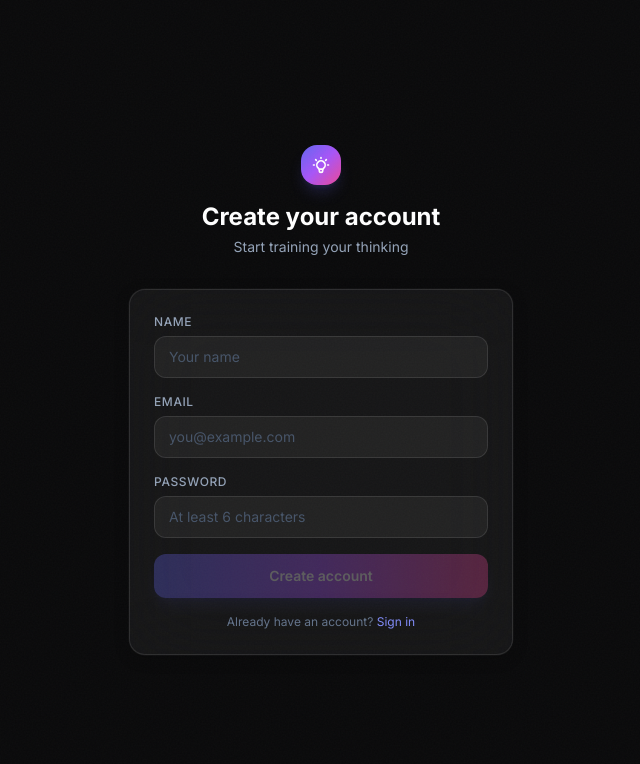
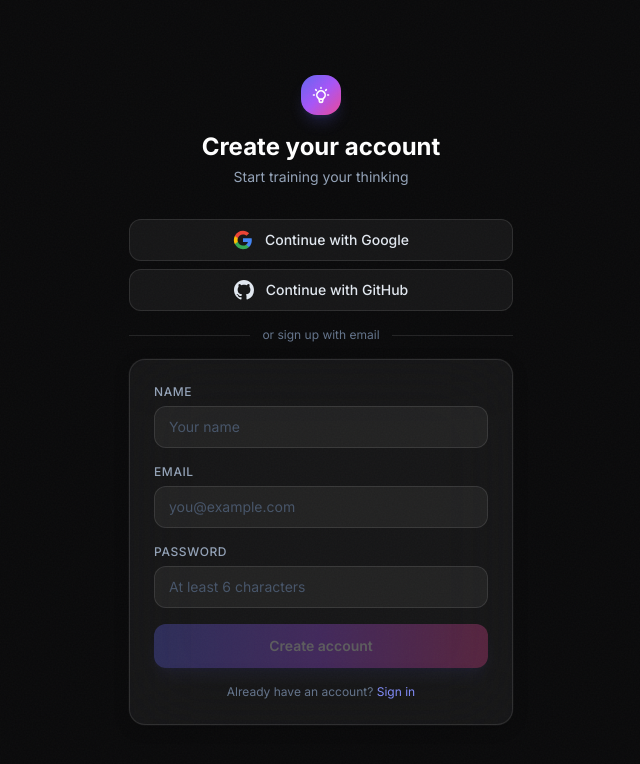
Before and after one commit to rishibagale/yentellect, a Next.js app in the folder frontend/: page /auth/signup in a window 1280 px wide. Shown: the top 764 px of the page, without its empty margins (319-959 px from the left). Built offline with nearby package versions, Linux system fonts and the light colour scheme; no server answers.

Commit message:
Add OAuth buttons to signup page too

```diff
--- a/frontend/app/auth/signup/signup-form.tsx
+++ b/frontend/app/auth/signup/signup-form.tsx
@@ -3,7 +3,7 @@
 import { useState } from "react";
 import { useRouter } from "next/navigation";
 import Link from "next/link";
-import { signUp } from "@/lib/auth-types";
+import { signUp, signInWithOAuth } from "@/lib/auth-types";
 
 export default function SignUpForm() {
   const router = useRouter();
@@ -13,6 +13,7 @@ export default function SignUpForm() {
   const [error, setError] = useState<string | null>(null);
   const [success, setSuccess] = useState(false);
   const [loading, setLoading] = useState(false);
+  const [oauthLoading, setOauthLoading] = useState<string | null>(null);
 
   const handleSubmit = async (e: React.FormEvent) => {
     e.preventDefault();
@@ -26,6 +27,17 @@ export default function SignUpForm() {
       setError(err?.message || "Failed to create account");
     } finally {
       setLoading(false);
+    }
+  };
+
+  const handleOAuth = async (provider: "google" | "github") => {
+    setOauthLoading(provider);
+    setError(null);
+    try {
+      await signInWithOAuth(provider);
+    } catch (err: any) {
+      setError(err?.message || `Failed to sign in with ${provider}`);
+      setOauthLoading(null);
     }
   };
 
@@ -65,6 +77,49 @@ export default function SignUpForm() {
           </div>
           <h1 className="text-2xl font-bold text-white">Create your account</h1>
           <p className="text-sm text-slate-400 mt-1">Start training your thinking</p>
+        </div>
+
+        {/* OAuth Buttons */}
+        <div className="space-y-2 mb-4">
+          <button
+            onClick={() => handleOAuth("google")}
+            disabled={oauthLoading !== null}
+            className="w-full py-2.5 rounded-lg bg-white/5 border border-white/10 text-slate-200 hover:bg-white/10 disabled:opacity-50 transition flex items-center justify-center gap-3 text-sm font-medium"
+          >
+            {oauthLoading === "google" ? (
+              <span className="w-4 h-4 border-2 border-white/30 border-t-white rounded-full animate-spin" />
+            ) : (
+              <svg className="w-5 h-5" viewBox="0 0 24 24">
+                <path fill="#4285F4" d="M22.56 12.25c0-.78-.07-1.53-.2-2.25H12v4.26h5.92a5.06 5.06 0 0 1-2.2 3.32v2.77h3.57c2.08-1.92 3.28-4.74 3.28-8.1z"/>
+                <path fill="#34A853" d="M12 23c2.97 0 5.46-.98 7.28-2.66l-3.57-2.77c-.98.66-2.23 1.06-3.71 1.06-2.86 0-5.29-1.93-6.16-4.53H2.18v2.84C3.99 20.53 7.7 23 12 23z"/>
+                <path fill="#FBBC05" d="M5.84 14.09c-.22-.66-.35-1.36-.35-2.09s.13-1.43.35-2.09V7.07H2.18C1.43 8.55 1 10.22 1 12s.43 3.45 1.18 4.93l2.85-2.22.81-.62z"/>
+                <path fill="#EA4335" d="M12 5.38c1.62 0 3.06.56 4.21 1.64l3.15-3.15C17.45 2.09 14.97 1 12 1 7.7 1 3.99 3.47 2.18 7.07l3.66 2.84c.87-2.6 3.3-4.53 6.16-4.53z"/>
+              </svg>
+            )}
+            Continue with Google
+          </button>
+
+          <button
+            onClick={() => handleOAuth("github")}
+            disabled={oauthLoading !== null}
+            className="w-full py-2.5 rounded-lg bg-white/5 border border-white/10 text-slate-200 hover:bg-white/10 disabled:opacity-50 transition flex items-center justify-center gap-3 text-sm font-medium"
+          >
+            {oauthLoading === "github" ? (
+              <span className="w-4 h-4 border-2 border-white/30 border-t-white rounded-full animate-spin" />
+            ) : (
+              <svg className="w-5 h-5" viewBox="0 0 24 24" fill="currentColor">
+                <path d="M12 0C5.37 0 0 5.37 0 12c0 5.31 3.435 9.795 8.205 11.385.6.105.825-.255.825-.57 0-.285-.015-1.23-.015-2.235-3.015.555-3.795-.735-4.035-1.41-.135-.345-.72-1.41-1.23-1.695-.42-.225-1.02-.78-.015-.795.945-.015 1.62.87 1.845 1.23 1.08 1.815 2.805 1.305 3.495.99.105-.78.42-1.305.765-1.605-2.67-.3-5.46-1.335-5.46-5.925 0-1.305.465-2.385 1.23-3.225-.12-.3-.54-1.53.12-3.18 0 0 1.005-.315 3.3 1.23.96-.27 1.98-.405 3-.405s2.04.135 3 .405c2.295-1.56 3.3-1.23 3.3-1.23.66 1.65.24 2.88.12 3.18.765.84 1.23 1.905 1.23 3.225 0 4.605-2.805 5.625-5.475 5.925.435.375.81 1.095.81 2.22 0 1.605-.015 2.895-.015 3.3 0 .315.225.69.825.57A12.02 12.02 0 0024 12c0-6.63-5.37-12-12-12z"/>
+              </svg>
+            )}
+            Continue with GitHub
+          </button>
+        </div>
+
+        {/* Divider */}
+        <div className="flex items-center gap-3 mb-4">
+          <div className="flex-1 h-px bg-white/10" />
+          <span className="text-xs text-slate-500">or sign up with email</span>
+          <div className="flex-1 h-px bg-white/10" />
         </div>
 
         <form onSubmit={handleSubmit} className="glass-card-strong p-6 space-y-4">
```
Also changed, not shown: 1 other file (tests, documents, lock files or other folders).
